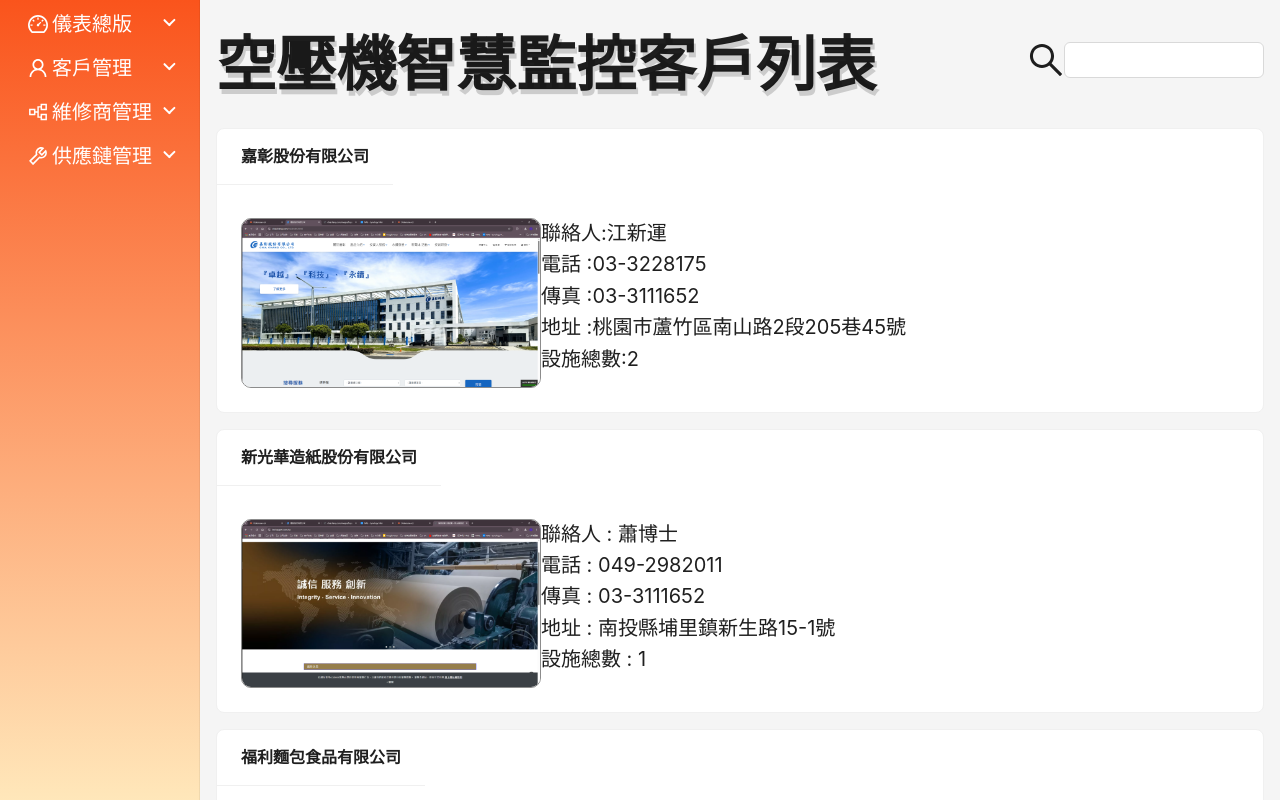
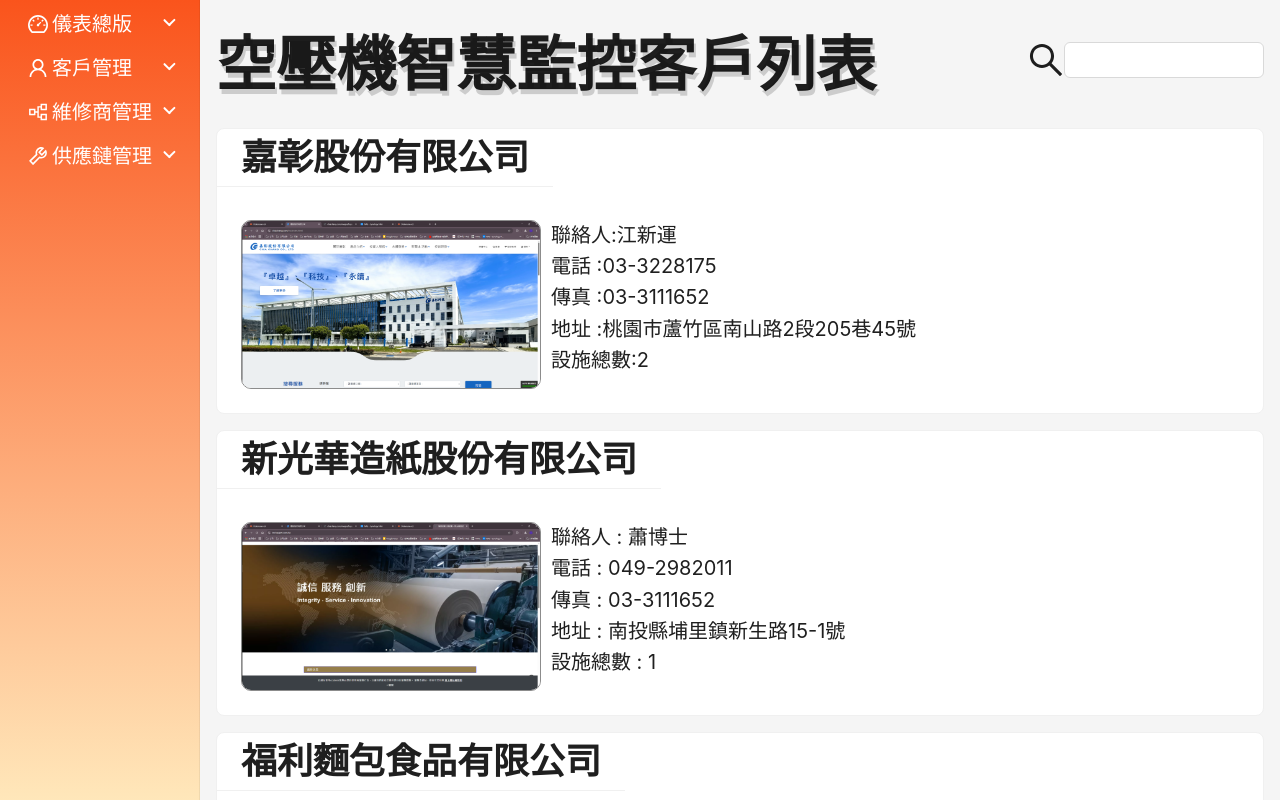
Before and after one commit to LaumShawn/antd-demo, a Next.js app: page / in a window 1280 px wide. Shown: the top 800 px of the page. Built offline with nearby package versions, Linux system fonts and the light colour scheme.

Commit message:
用configprovider改card

```diff
--- a/src/app/page.module.css
+++ b/src/app/page.module.css
@@ -168,6 +168,10 @@
 }
 .p{
   font-size: 20px;
+  margin-left: 10px;
+}
+.ant-card-head-title{
+  font-size: large;
 }
 .card-info-text{
   font-size: 20px;
--- a/src/app/page.tsx
+++ b/src/app/page.tsx
@@ -21,7 +21,15 @@
       </Sider>
       <Layout>
         <ConfigProvider
-
+        theme={
+          {
+            components:{
+              Card:{
+                headerFontSize:"36px"
+              }
+            }
+          }
+        }
         >
           <Content style={{ margin: "16px" }}>
             {/* Add some margin/padding */}
```
